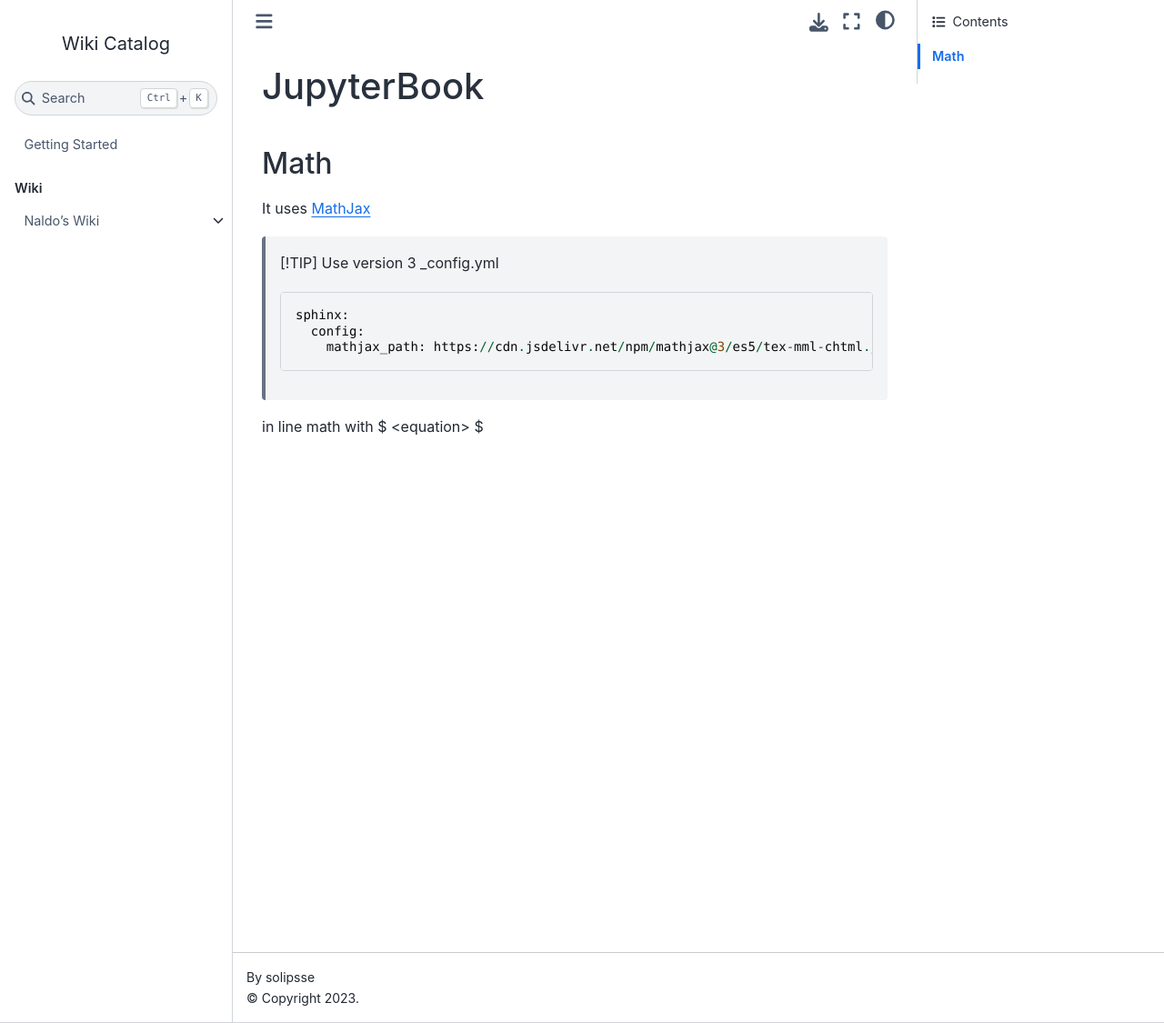
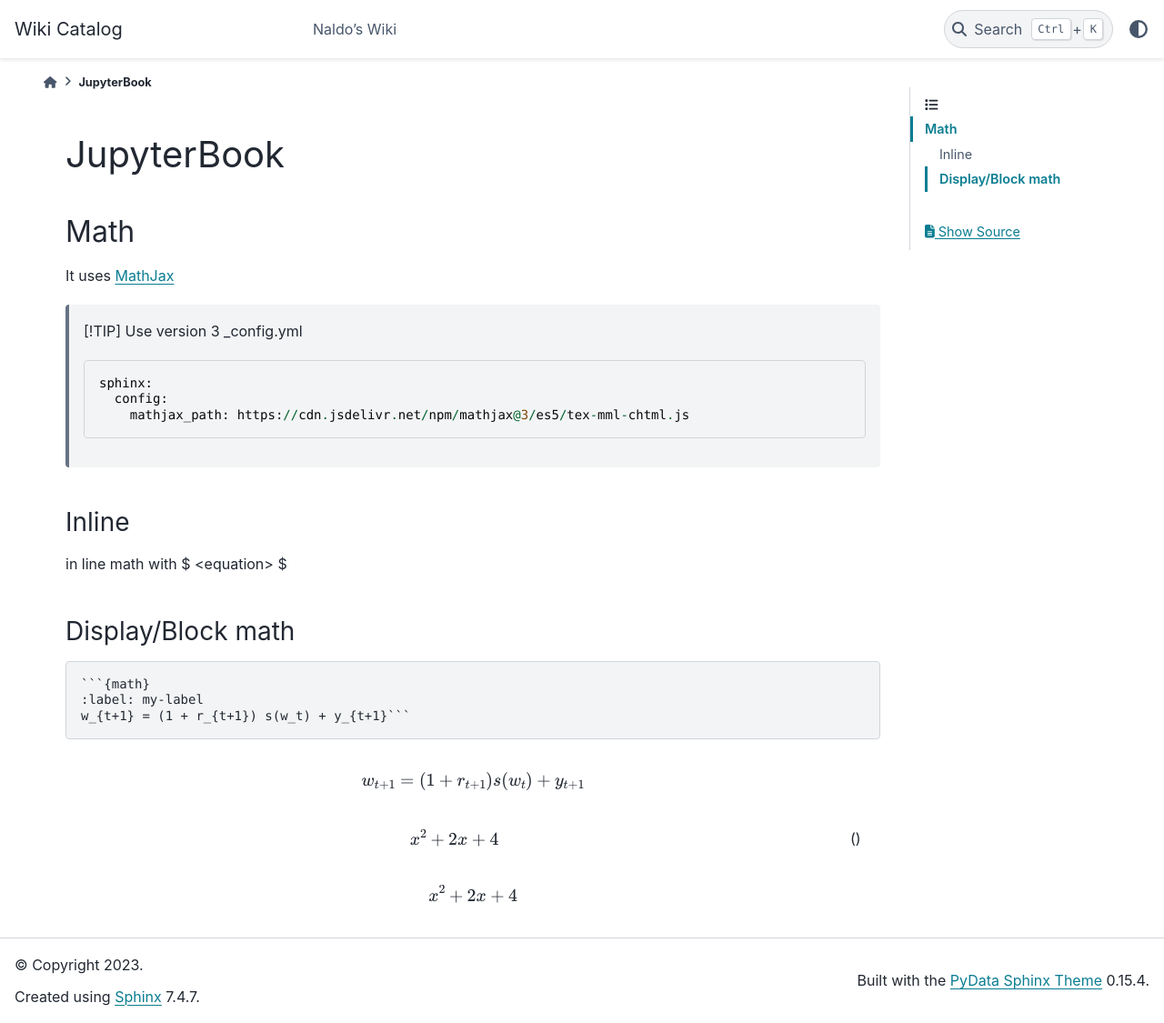
Before and after one commit to solipsse/Wiki1, a Jupyter Book: the page built from content/1/misc/jupyter-book.md, in a window 1280 px wide and 1125 px high. Shown: the whole window at 91% size. Built offline with Jupyter Book 1.0.4 settings and Sphinx 7.4.7 and the PyData theme 0.15.4, drawn with Linux system fonts in a browser that asks for light colours.

Commit message:
Update 1's Misc

````diff
--- a/content/1/misc/jupyter.md
+++ b/content/1/misc/jupyter-book.md
@@ -16,8 +16,26 @@
 
 [MathJax]:  https://docs.mathjax.org/en/latest/
 
+### Inline
+
 in line math with \$ \<equation\> \$
 
-<!-- \begin
-x^2
-\end  -->
+### Display/Block math
+
+```
+```{math}
+:label: my-label
+w_{t+1} = (1 + r_{t+1}) s(w_t) + y_{t+1}```
+```
+
+```{math}
+w_{t+1} = (1 + r_{t+1}) s(w_t) + y_{t+1}
+```
+
+\begin{equation}
+x^2 + 2x + 4
+\end{equation}
+
+$$
+x^2 + 2x + 4
+$$
--- a/content/_config.yml
+++ b/content/_config.yml
@@ -2,8 +2,12 @@
 author: "solipsse"
 
 sphinx:
+  extra_extension:
+    - sphinx_inline_tabs
+    - sphinx_proof
   config:
     mathjax_path: https://cdn.jsdelivr.net/npm/mathjax@3/es5/tex-mml-chtml.js
+    html_theme: pydata_sphinx_theme
 parse:
   myst_enable_extensions:
     # don't forget to list any other extensions you want enabled,
--- a/requirements.txt
+++ b/requirements.txt
@@ -1,3 +1,6 @@
 jupyter-book
 matplotlib
 numpy
+sphinx-inline-tabs
+pydata-sphinx-theme
+sphinx-proof
````
Also changed, not shown: content/1/index.md (+9 -1 lines).
